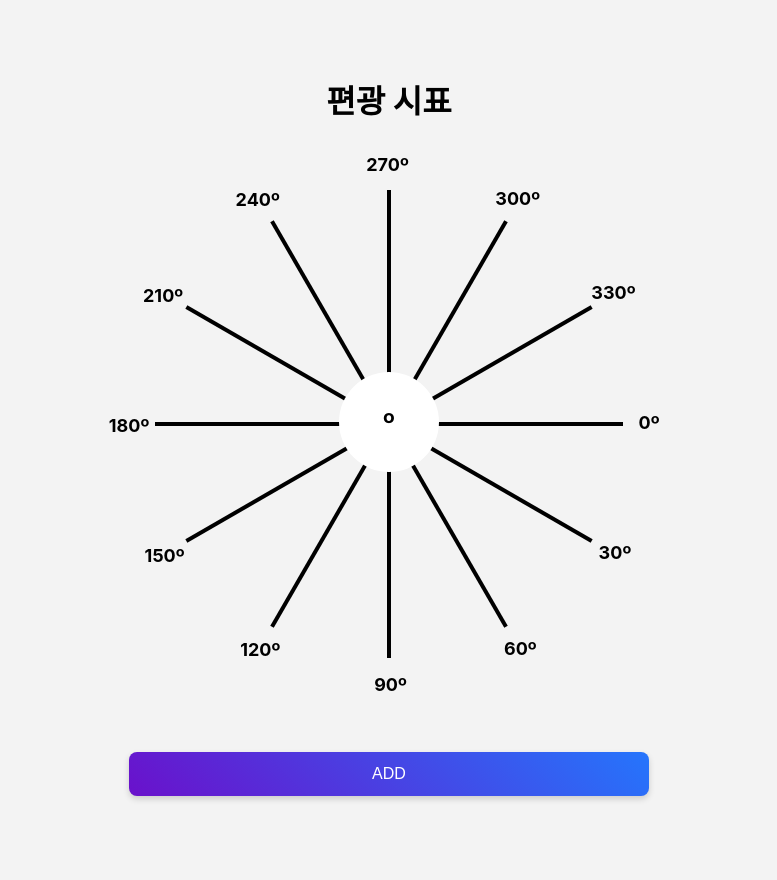
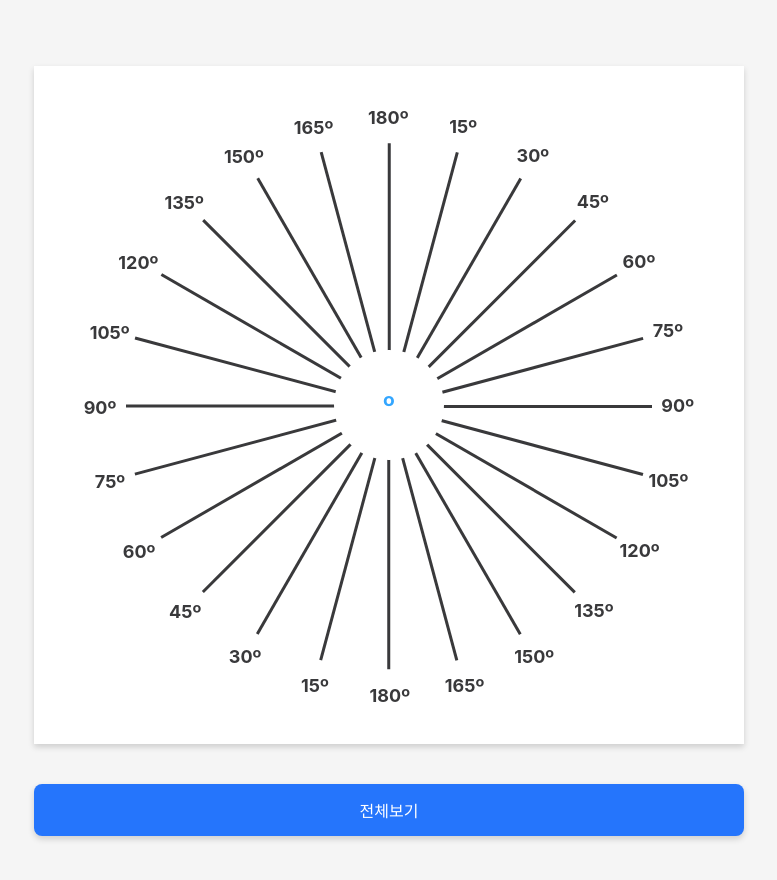
Before and after one commit to ngeetl/optical, a React (Create React App) app: page / in a window 1280 px wide. Shown: the top 880 px of the page, without its empty margins (251-1028 px from the left). Before the commit the page ends 851 px from the top, so only its background shows below. Built offline with nearby package versions, Linux system fonts and the light colour scheme.

Commit message:
angle 수정, modal창 생성

```diff
--- a/src/App.css
+++ b/src/App.css
@@ -3,14 +3,11 @@ body {
   justify-content: center;
   align-items: center;
   min-height: 100vh;
-  margin: 2% 10%;
-  background-color: #f3f3f3;
+  margin: 4% 10%;
+  color: rgb(57, 57, 59);
+  background-color: whitesmoke;
 }
 
-h1 {
-  text-align: center;
-  margin-bottom: 40px;
-}
 .wrap {
   display: flex;
   flex-direction: column;
@@ -18,14 +15,17 @@ h1 {
 
 .polarization-chart {
   position: relative;
-  width: 520px;
-  height: 520px;
+  width: 630px;
+  height: 630px;
+  background-color: white;
+  padding: 24px 40px;
+  box-shadow: 0 3px 6px rgba(0, 0, 0, 0.16);
 }
 
 .center-circle {
   position: absolute;
-  width: 100px;
-  height: 100px;
+  width: 110px;
+  height: 110px;
   background-color: rgb(255, 255, 255);
   border-radius: 50%;
   top: 50%;
@@ -36,53 +36,31 @@ h1 {
   align-items: center;
   font-size: 24px;
   font-weight: bold;
-  color: rgb(0, 0, 0);
-}
-
-.lines {
-  position: absolute;
-  width: 100%;
-  height: 100%;
-  top: 0;
-  left: 0;
+  color: rgb(51, 166, 255);
 }
 
 .line {
-  width: 45%;
+  width: 37%;
   height: 1px;
-  background-color: black;
+  background-color: rgb(57, 57, 59);
   position: absolute;
   top: 50%;
   left: 50%;
   transform-origin: left;
   cursor: pointer;
   transition: all .4s;
-  opacity: 0;
 }
 
 .line-bold {
-  width: 45%;
-  background-color: black;
-  position: absolute;
-  top: 50%;
-  left: 50%;
-  transform-origin: left;
-  cursor: pointer;
-  transition: all .4s;
-  height: 4px;
+  height: 2.5px;
 }
 
 .line:hover {
   background-color: rgb(51, 166, 255);
   color: rgb(51, 166, 255);
 }
-.line-bold:hover {
-  background-color: rgb(51, 166, 255);
-  color: rgb(51, 166, 255);
-}
 
 .line span {
-  /* padding: auto 60px; */
   text-align: center;
   width: 100px;
   position: absolute;
@@ -91,21 +69,18 @@ h1 {
 }
 
 .line-bold span {
-  text-align: center;
-  width: 100px;
-  position: absolute;
   top: -10px; /* 라벨을 선 위로 조정 */
   right: -76px;
   font-size: large;
   font-weight: bold;
 }
 
+
 @media screen and (max-width: 600px) {
   .polarization-chart {
     width: 290px;
     height: 290px;
   }
-
   .center-circle {
       position: absolute;
       width: 70px;
@@ -117,17 +92,13 @@ h1 {
       top: -5px; /* 라벨을 선 위로 조정 */
       right: -60px;
   }
-  .line-bold span {
-    top: -11px; /* 라벨을 선 위로 조정 */
-    right: -88px;
-}
 }
 
 /* button */
 .btn{
-  padding: 13px 20px;
+  padding: 14px 20px;
   border: none;
-  background-image: linear-gradient(45deg, #6a11cb, #2575fc);
+  background: #2575fc;
   color: white;
   font-size: 16px;
   font-weight: 500;
@@ -138,7 +109,9 @@ h1 {
   box-shadow: 0 3px 6px rgba(0, 0, 0, 0.16);
   transition: all 0.3s ease;
   height: fit-content;
-  margin-top: 70px;
+  margin-top: 40px;
+  z-index: 88;
+
 }
 
 .btn:hover {
--- a/src/App.js
+++ /dev/null
@@ -1,48 +0,0 @@
-import './App.css';
-import { React, useState } from 'react';
-
-function App() {
-  const lines = []; // 선을 저장할 배열
-  const degreesStep = 7.5; // 각도 단위
-  const boldDegrees = [0, 30, 60, 90, 120, 150, 180, 210, 240, 270, 300, 330, 360]; // 볼드 처리할 각도들
-  const [text, setText] = useState('')
-  const [block, setBlock] = useState(false)
-
-  // 360도를 degreesStep 단위로 나누어 선 생성
-  for (let angle = 0; angle < 360; angle += degreesStep) {
-    const isBold = boldDegrees.includes(angle);
-    const className = isBold ? 'line-bold' : 'line';
-    lines.push(
-      <div
-        className={className}
-        key={angle}
-        style={{ transform: `rotate(${angle}deg)`, opacity: block && '1' }}
-        onClick={() => setText(angle)}
-      >
-        <span
-          style={{ transform: `rotate(calc(${angle}deg * -1))` }}
-        >{angle}º</span>
-      </div>
-
-    );
-  }
-
-  const btnClick = () => {
-    setBlock(prev=>!prev);
-  }
-
-  return (
-    <div className="App">
-      <div className='wrap'>
-        <h1>편광 시표</h1>
-        <div className="polarization-chart">
-          {lines}
-          <div className="center-circle">{text}º</div>
-        </div>
-        <button className='btn' onClick={btnClick}>add</button>
-      </div>
-    </div>
-  );
-}
-
-export default App;
--- /dev/null
+++ b/src/App.jsx
@@ -0,0 +1,76 @@
+import './App.css';
+import React, { useEffect, useState } from 'react';
+import Modal from './components/Modal/Modal';
+
+function App() {
+  const [text, setText] = useState('')
+  const [block, setBlock] = useState(false)
+  const [modalOn, setModalOn] = useState(true)
+  const thinLines = [];
+  const boldLines = [];
+
+  for (let angle = 22.3; angle < 360; angle += 30) {
+    thinLines.push(angle);
+  }
+  for (let angle = 7.8; angle < 360; angle += 30) {
+    thinLines.push(angle);
+  }
+  for (let angle = 15; angle <= 360; angle += 15) {
+    boldLines.push(angle);
+  }
+
+  useEffect(() => {
+    setTimeout(() => setModalOn(false), 3000);
+  }, []);
+
+  const btnClick = () => {
+    setBlock(prev => !prev);
+  }
+  return (
+    <div className="App">
+      <Modal modalOn={modalOn} setModalOn={setModalOn}/>
+      <div className='wrap'>
+        <div className="polarization-chart">
+          {boldLines.map(angle => {
+            const angleValue = angle > 180 ? angle - 180 : angle;
+            return (
+              <>
+                <div
+                  className='line line-bold'
+                  key={angle}
+                  style={{ transform: `rotate(${angle + 90}deg)` }}
+                  onClick={() => setText(angleValue)}
+                >
+                  <span
+                    style={{ transform: `rotate(calc(${angle + 90}deg * -1))` }}
+                  >{angleValue}º</span>
+                </div>
+              </>
+            )
+          })}
+          {thinLines.map(angle => {
+            const angleValue = angle > 180 ? angle - 180 : angle;
+            return (
+              <>
+                <div
+                  className='line'
+                  key={angle}
+                  style={{ transform: `rotate(${angle + 90}deg)`, opacity: block ? '1' : '0' }}
+                  onClick={() => setText(angleValue.toFixed(1))}
+                >
+                  <span
+                    style={{ transform: `rotate(calc(${angle + 90}deg * -1))` }}
+                  >{angleValue.toFixed(1)}º</span>
+                </div>
+              </>
+            )
+          })}
+          <div className="center-circle">{text}º</div>
+        </div>
+        <button className='btn' onClick={btnClick}>전체보기</button>
+      </div>
+    </div>
+  )
+}
+
+export default App;
--- /dev/null
+++ b/src/components/Modal/Modal.css
@@ -0,0 +1,31 @@
+.modal_bg {
+    background: rgba(0, 0, 0, 0.504);
+    width: 100vw;
+    height: 100vh;
+    position: fixed;
+    top: 50%; left: 50%; transform: translate(-50%, -50%);
+    display: flex; flex-direction: column; align-items: center; justify-content: center;
+    transition: all .4s;
+}
+.modal_wrap {
+    width: 30%; height: 30%;
+    min-width: 180px; min-height: 240px;
+    display: flex; flex-direction: column; align-items: center; justify-content: center;
+    background: rgba(255, 255, 255, 0.948);
+    border-radius: 2px; box-shadow: 2px 2px 4px 1px rgba(68, 68, 68, 0.378);
+}
+
+.modal_contnet {
+    font-size: 19px;
+    font-weight: 700;
+    width: fit-content;
+    margin: 15px auto;
+    margin-top: 0;
+    text-align: center;
+    line-height: 1.6;
+    letter-spacing: -0.1px;
+}
+
+.modal_contnet h1 {
+    cursor: pointer;
+}
--- /dev/null
+++ b/src/components/Modal/Modal.jsx
@@ -0,0 +1,18 @@
+import React from 'react'
+import './Modal.css'
+
+const Modal = ({ modalOn, setModalOn }) => {
+  return (
+    <div className='modal_bg' style={{ opacity: modalOn ? '1' : '0', zIndex: modalOn ? '99' : '0',}}>
+      <div className='modal_wrap'>
+          <div className='modal_contnet'>
+          어디가 더 뚜렷하게 보이는지<br/>
+          편광시표의 선을 클릭해 주세요.
+          <h1 onClick={()=>setModalOn(false)}><span>Click </span>🥸</h1>
+          </div>
+      </div>
+    </div>
+  )
+}
+
+export default Modal
```
